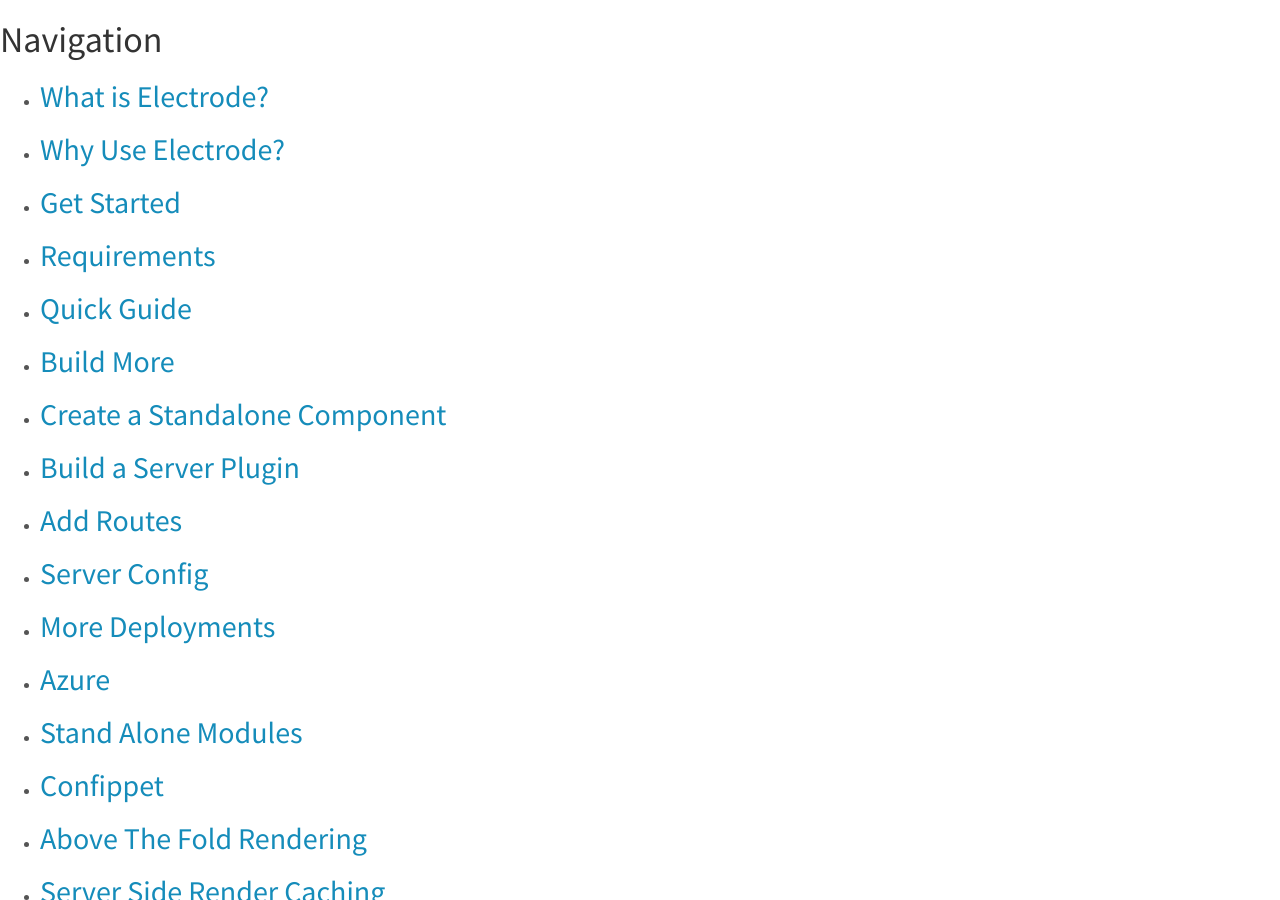
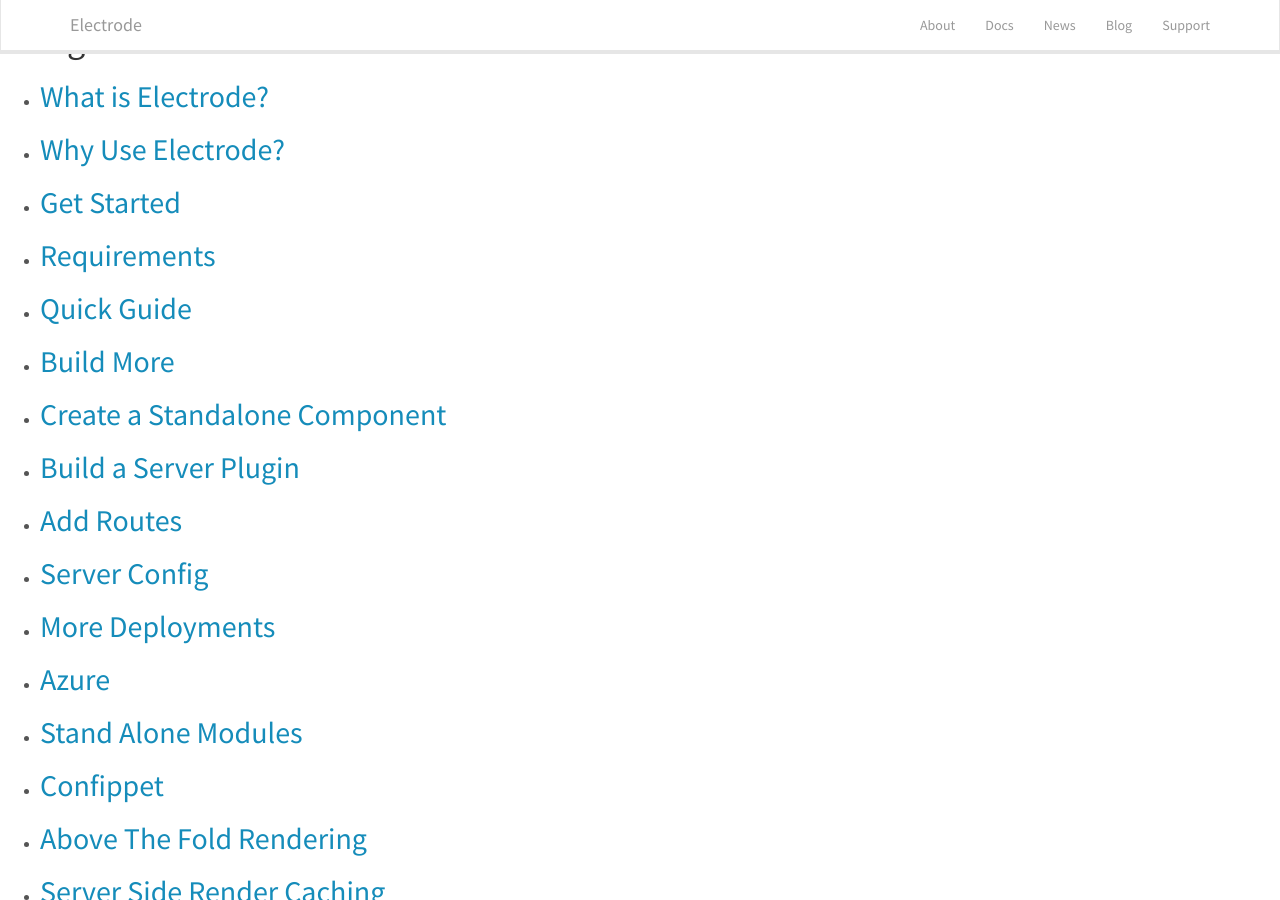
Before and after one commit to electrode-io/electrode-io.github.io, a Jekyll site: the page built from index.html, in a window 1280 px wide and 900 px high. Built offline with Jekyll 4.4.1, drawn with Linux system fonts in a browser that asks for light colours.

Commit message:
broke out layout into includes and updated nav

```diff
--- /dev/null
+++ b/_includes/footer.html
@@ -0,0 +1,4 @@
+
+
+</body>
+</html>
--- /dev/null
+++ b/_includes/header.html
@@ -0,0 +1,41 @@
+<html>
+<link rel="stylesheet" type="text/css" href="/css/bootstrap.css">
+<body>
+
+<!-- Navigation -->
+<nav class="navbar navbar-inverse navbar-fixed-top" role="navigation">
+    <div class="container">
+        <!-- Brand and toggle get grouped for better mobile display -->
+        <div class="navbar-header">
+            <button type="button" class="navbar-toggle" data-toggle="collapse" data-target="#bs-example-navbar-collapse-1">
+                <span class="sr-only">Toggle navigation</span>
+                <span class="icon-bar"></span>
+                <span class="icon-bar"></span>
+                <span class="icon-bar"></span>
+            </button>
+            <a class="navbar-brand" href="#">Electrode</a>
+        </div>
+        <!-- Collect the nav links, forms, and other content for toggling -->
+        <div class="collapse navbar-collapse" id="bs-example-navbar-collapse-1">
+            <ul class="nav navbar-nav navbar-right">
+                <li>
+                    <a href="#">About</a>
+                </li>
+                <li>
+                    <a href="#">Docs</a>
+                </li>
+                <li>
+                    <a href="#">News</a>
+                </li>
+                <li>
+                    <a href="#">Blog</a>
+                </li>
+                <li>
+                    <a href="#">Support</a>
+                </li>
+            </ul>
+        </div>
+        <!-- /.navbar-collapse -->
+    </div>
+    <!-- /.container -->
+</nav>
--- a/_layouts/default.html
+++ b/_layouts/default.html
@@ -1,7 +1,4 @@
-<html>
-<link rel="stylesheet" type="text/css" href="/css/bootstrap.css">
-<link rel="stylesheet" type="text/css" href="/css/bootstrap-theme.css">
-<body>
+{% include header.html %}
 
 <div class="home">
 
@@ -30,5 +27,4 @@
 
 {{ content }}
 
-</body>
-</html>
+{% include footer.html %}
```
